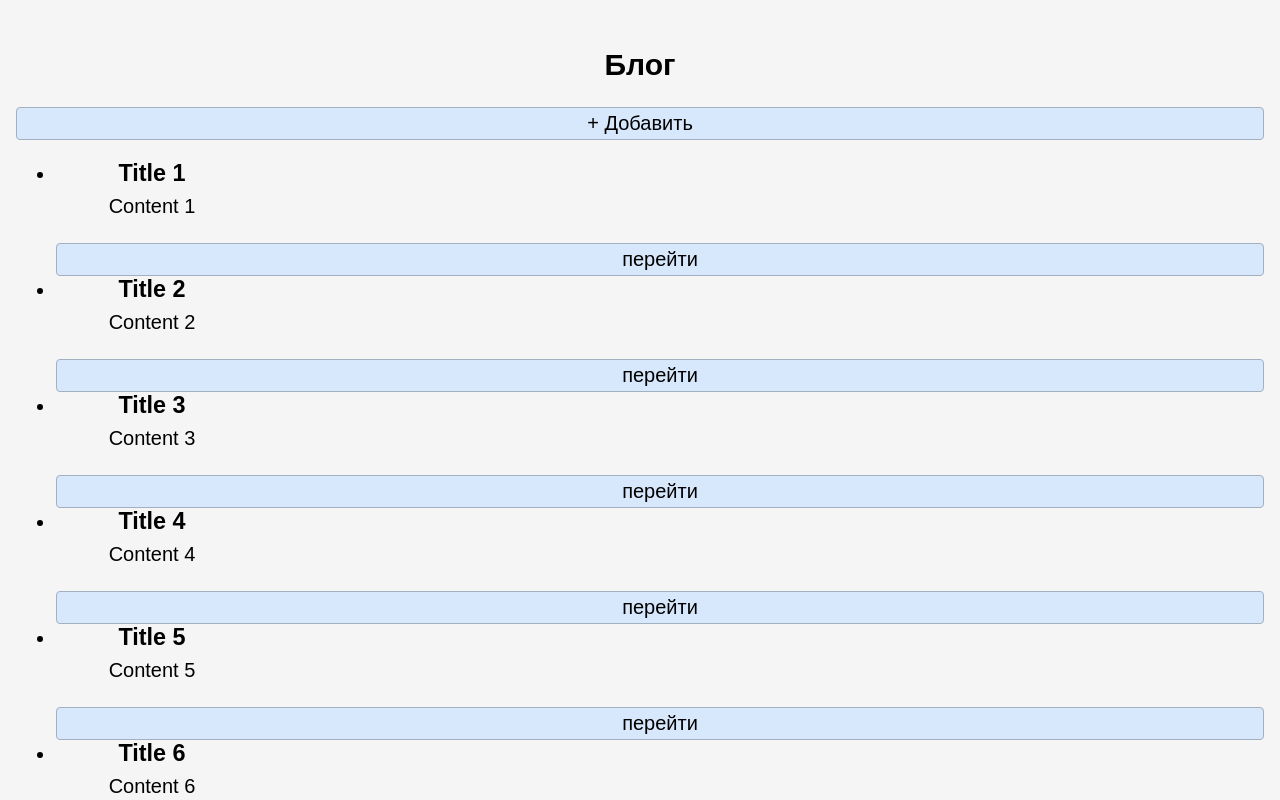
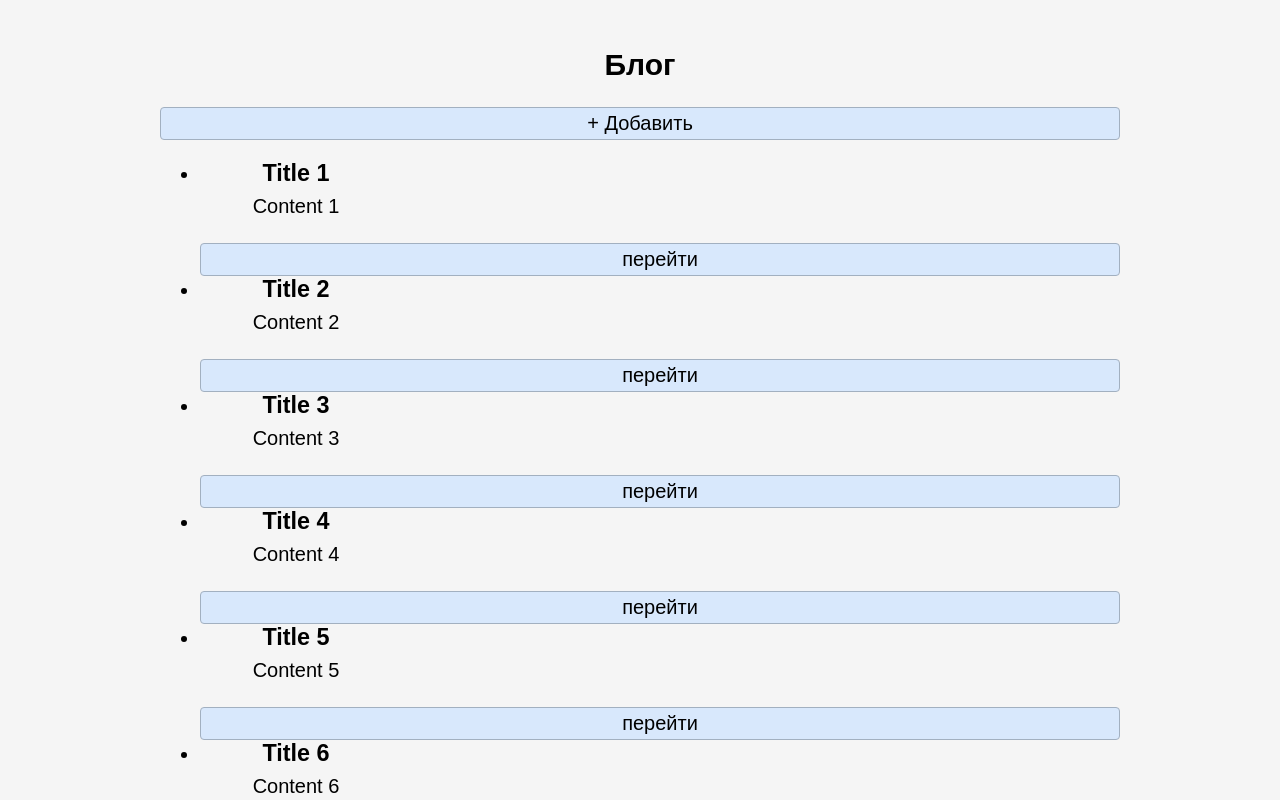
Before and after one commit to JazzmanDV/u-test-task, a React (Vite) app: page /posts in a window 1280 px wide. Shown: the top 800 px of the page. Built offline with nearby package versions, Linux system fonts and the light colour scheme.

Commit message:
Рефакторинг App

```diff
--- a/src/App/App.jsx
+++ b/src/App/App.jsx
@@ -10,7 +10,7 @@ import styles from "./App.module.css";
 const App = () => {
     return (
         <main className={styles.app}>
-            <div className={styles.contentWrapper}>
+            <div className={styles.appContent}>
                 <BrowserRouter>
                     <Routes>
                         <Route path="/posts" element={<PostsPage />} />
--- a/src/App/App.module.css
+++ b/src/App/App.module.css
@@ -8,19 +8,9 @@ body {
     margin: 0;
 }
 
-img,
-picture,
-video,
-canvas,
-svg {
-    display: block;
-    max-width: 100%;
-}
-
 input,
 button,
-textarea,
-select {
+textarea {
     font: inherit;
 }
 
@@ -28,7 +18,6 @@ select {
     font-family: Arial, Helvetica, sans-serif;
     font-size: 20px;
 
-    min-width: 100vw;
     min-height: 100vh;
 
     padding: 3rem 1rem;
@@ -36,7 +25,7 @@ select {
     background-color: #f5f5f5;
 }
 
-.content-wrapper {
+.appContent {
     max-width: 60rem;
     margin: auto;
 }
```
